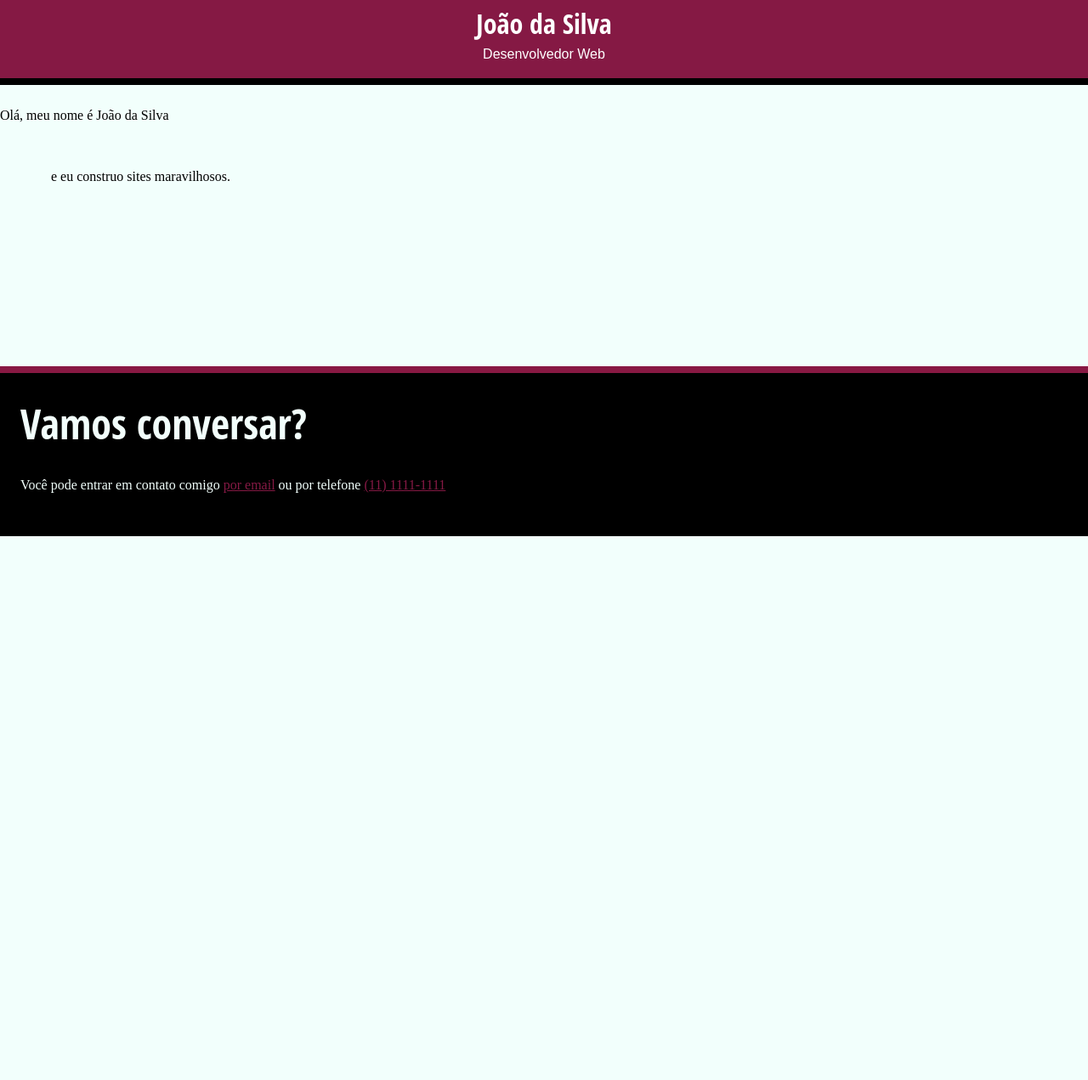
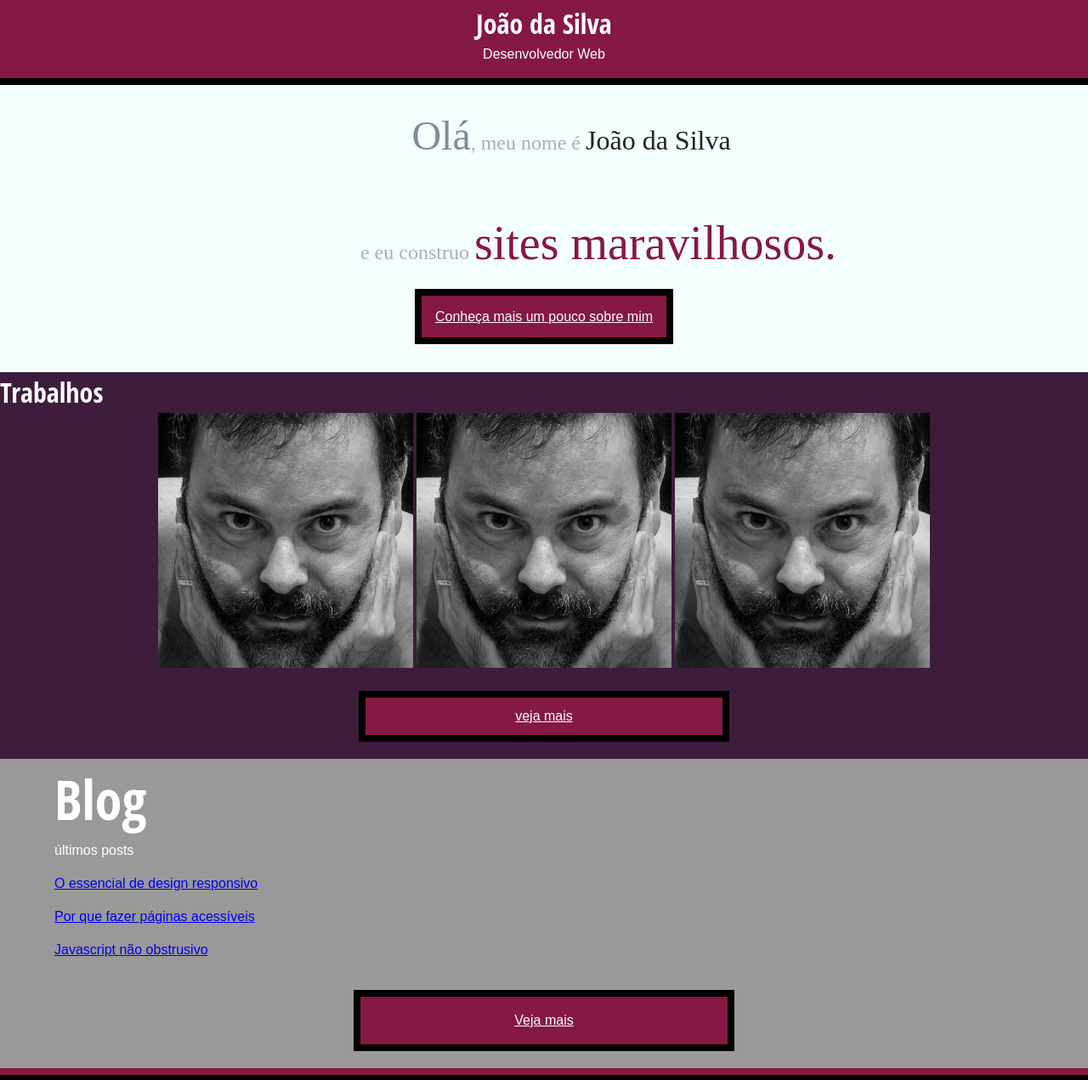
Before and after one commit to jorgeLuizChaves/html-css-part1, a plain HTML site: page index.html in a window 1280 px wide. Shown: the part 169-1440 px from the top of the page at 85% size. Before the commit the page ends 800 px from the top, so only its background shows below. Drawn offline with Linux system fonts and the light colour scheme.

Commit message:
challenger done

```diff
--- a/css/bio.css
+++ b/css/bio.css
@@ -70,10 +70,13 @@ article {
     text-align: center;
     background-color: #000000;
     color: #F2FFFC;
-    position: fixed;
     bottom: 0;
     width: 100%;
     box-sizing: border-box;
+}
+
+.footer-fixed {
+    position: fixed;
 }
 
 .comment {
@@ -210,3 +213,125 @@ article {
 .footer-index a {
     color: #851944;
 }
+
+.header {
+    background-color: #851944;
+    text-align: center;
+    padding: 1em;
+    border-bottom: 0.5em #000000 solid
+}
+
+.header img {
+    width: 150px;
+    height: 150px;
+}
+
+.header h1 {
+    font-size: 2em;
+    color: white
+}
+
+.header span {
+    color: white;
+}
+
+.main-content {
+    text-align: center;
+    font-size: 1.5rem;
+    color: #A9B0B9;
+    display: inline-block;
+    width: 100%;
+    margin-bottom: 50px;
+
+
+}
+
+.main-content p{
+    text-align: center;
+}
+
+.main-content a {
+    font-size: 1rem;
+    color: #FFFFFF;
+    background-color: #851944;
+    padding: 1rem;
+    border: 0.5rem #000000 solid;
+}
+
+.custom-link {
+    font-size: 1rem;
+    color: #FFFFFF;
+    background-color: #851944;
+    padding: 1rem;
+    border: 0.5rem #000000 solid;
+}
+
+.p1 {
+    text-indent: 4rem;
+}
+
+.p2 {
+    text-indent: 8rem;
+}
+
+.hello {
+    color: #888897;
+    font-size: 3rem;
+}
+
+.my-name {
+    font-size: 2rem;
+    color: #222222;
+}
+
+.job-desc {
+    color: #881843;
+    font-size: 3.5rem
+}
+
+.jobs-session {
+    background-color: #3E1D3C;
+    color: #FFFFFF;
+    text-align: center;
+}
+
+.jobs-session h1 {
+    font-size: 2rem;
+    text-align: left;
+}
+
+.jobs-session a {
+    margin: 20px 0 ;
+}
+
+.blog-session {
+    background-color: #999999;
+    color: #FFFFFF;
+    text-align: center;
+}
+
+.blog-session h1 {
+    font-size: 4rem;
+    text-indent: 4rem;
+    text-align: left;
+}
+
+.blog-session span {
+    margin-left: 4rem;
+    text-align: left;
+    display: block;
+}
+
+.blog-session ul li {
+    margin-left: 4rem;
+    margin-top: 15px;
+    margin-bottom: 15px;
+    text-align: left;
+}
+
+.custom-link {
+    display: inline-block;
+    text-align: center;
+    margin: 20px;
+    width: 400px;
+}
--- a/index.html
+++ b/index.html
@@ -15,15 +15,38 @@
         <script src="js/vendor/modernizr-2.8.3.min.js"></script>
     </head>
     <body>
-        <main >
-            <div style="background-color: #851944; text-align: center; padding: 1em; border-bottom: 0.5em #000000 solid">
-                <img src="img/eu.jpg" style="width: 150px; height: 150px; " alt="">
-                <h1 style="font-size: 2em; color: white">João da Silva</h1>
-                <span style="color: white">Desenvolvedor Web</span>
+        <main>
+            <div class="header">
+                <img src="img/eu.jpg"  alt="">
+                <h1>João da Silva</h1>
+                <span>Desenvolvedor Web</span>
             </div>
-            <div style="text-align: center">
-                <p>Olá, meu nome é João da Silva</p>
-                <p style="text-indent: 60px">e eu construo sites maravilhosos.</p>
+            <div class="main-content">
+                <p class="p1"><span class="hello">Olá</span>, meu nome é <span class="my-name">João da Silva</span></p>
+                <p class="p2">e eu construo <span class="job-desc">sites maravilhosos.</span></p>
+                <a href="#">Conheça mais um pouco sobre mim</a>
+            </div>
+            <div class="jobs-session">
+                <h1>Trabalhos</h1>
+                <div>
+                    <img src="img/eu.jpg" alt="">
+                    <img src="img/eu.jpg" alt="">
+                    <img src="img/eu.jpg" alt="">
+                </div>
+
+                <a href="" style="display: inline-block; color: #FFFFFF; font-size: 1rem; background-color: #851944; padding: 10px; border: 0.5rem #000 solid; width: 400px;">veja mais</a>
+            </div>
+            <div id="blog" class="blog-session">
+                <h1>Blog</h1>
+                <span>últimos posts</span>
+
+                <ul>
+                    <li><a href="#">O essencial de design responsivo</a></li>
+                    <li><a href="#">Por que fazer páginas acessíveis</a></li>
+                    <li><a href="#">Javascript não obstrusivo</a></li>
+                </ul>
+
+                <a href="#" class="custom-link">Veja mais</a>
             </div>
 
         </main>
```
